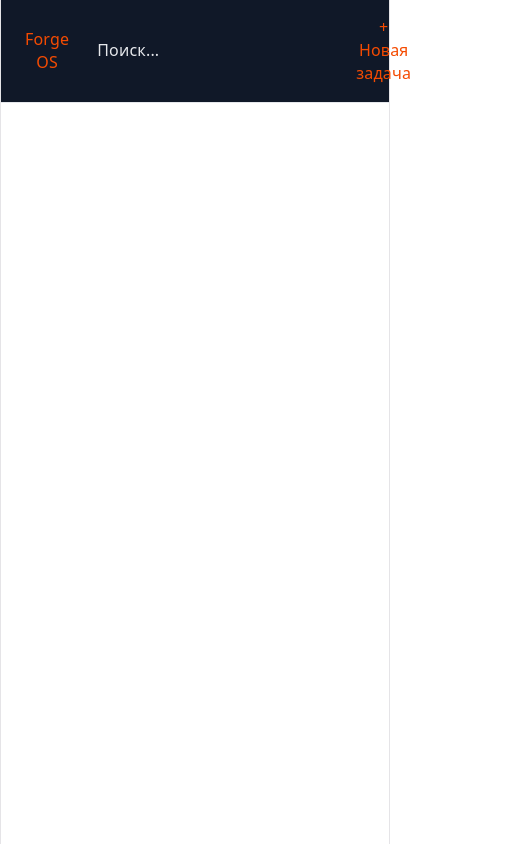
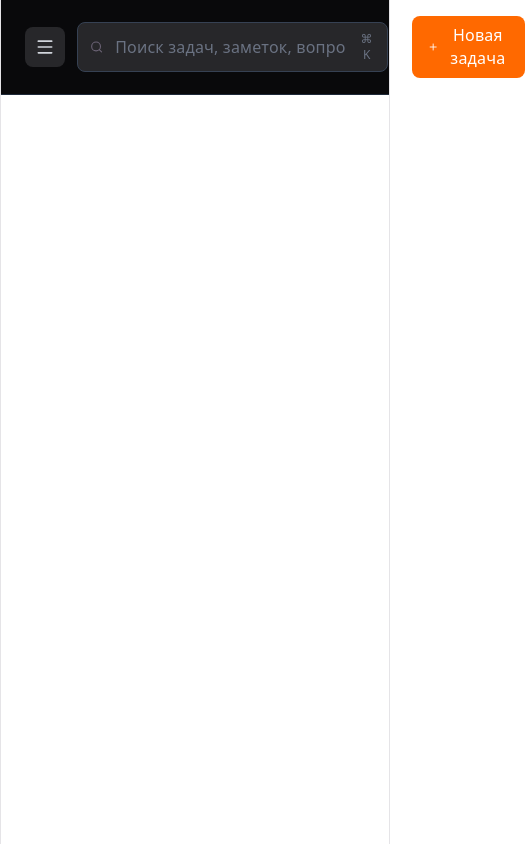
Before and after one commit to Frissonx/mentor-course, a React (Vite) app in the folder forge-os/: page / in a window 390 px wide. Shown: the whole page, 525 px wide, since content can reach past the window. Built offline with nearby package versions, Linux system fonts and the light colour scheme.

Commit message:
feat(header): add icons, search bar and hamburger button

```diff
--- a/forge-os/package.json
+++ b/forge-os/package.json
@@ -11,6 +11,7 @@
   },
   "dependencies": {
     "@tailwindcss/vite": "^4.3.2",
+    "lucide-react": "^1.24.0",
     "react": "^19.2.7",
     "react-dom": "^19.2.7",
     "tailwindcss": "^4.3.2"
--- a/forge-os/src/components/AddTaskButton/AddTaskButton.jsx
+++ b/forge-os/src/components/AddTaskButton/AddTaskButton.jsx
@@ -1,8 +1,11 @@
+import { Plus } from "lucide-react";
+
 function AddTaskButton() {
-	return (
-		<button className="text-orange-600 hover:text-orange-700">
-			+ Новая задача
-		</button>
-	)
+  return (
+    <button className="flex items-center gap-2 px-4 py-2 rounded-lg bg-orange-500 text-white hover:bg-orange-600">
+      <Plus size={18} />
+      Новая задача
+    </button>
+  );
 }
-export default AddTaskButton
+export default AddTaskButton;
--- /dev/null
+++ b/forge-os/src/components/HamburgerButton/HamburgerButton.jsx
@@ -0,0 +1,11 @@
+import { Menu } from "lucide-react";
+
+function HamburgerButton() {
+  return (
+    <button className="flex items-center justify-center w-10 h-10 rounded-lg bg-zinc-800  hover:bg-gray-700">
+      <Menu size={20} className="text-gray-300" />
+    </button>
+  );
+}
+
+export default HamburgerButton;
--- /dev/null
+++ b/forge-os/src/components/HamburgerButton/index.js
@@ -0,0 +1 @@
+export { default } from "./HamburgerButton.jsx";
--- a/forge-os/src/components/Header/Header.jsx
+++ b/forge-os/src/components/Header/Header.jsx
@@ -1,16 +1,16 @@
-import AddTaskButton from '../AddTaskButton'
-import Logo from '../Logo'
-import SearchBar from '../SearchBar'
+import AddTaskButton from "../AddTaskButton";
+import SearchBar from "../SearchBar";
+import HamburgerButton from "../HamburgerButton";
 
 function Header() {
-	return (
-		<header className="flex items-center justify-between gap-6 px-6 py-4 border-b border-gray-200 bg-gray-900">
-			<div className="flex items-center gap-6 flex-1">
-				<Logo />
-				<SearchBar />
-			</div>
-			<AddTaskButton />
-		</header>
-	)
+  return (
+    <header className="flex items-center justify-between gap-6 px-6 py-4 border-b border-gray-800 bg-zinc-950">
+      <div className="flex items-center gap-3 flex-1">
+        <HamburgerButton />
+        <SearchBar />
+      </div>
+      <AddTaskButton />
+    </header>
+  );
 }
-export default Header
+export default Header;
--- a/forge-os/src/components/SearchBar/SearchBar.jsx
+++ b/forge-os/src/components/SearchBar/SearchBar.jsx
@@ -1,11 +1,17 @@
+import { Search } from "lucide-react";
+
 function SearchBar() {
-	return (
-		<input
-			className="placeholder-gray-200 text-gray-100 p-1"
-			type="text"
-			placeholder="Поиск..."
-		></input>
-	)
+  return (
+    <div className="flex items-center gap-3 px-3 py-2 rounded-lg bg-zinc-800 border border-gray-700 flex-1 max-w-lg">
+      <Search size={18} className="text-gray-40" />
+      <input
+        type="text"
+        placeholder="Поиск задач, заметок, вопросов..."
+        className="flex-1 bg-transparent outline-none text-gray-100 placeholder-gray-500"
+      />
+      <span className="text-xs text-gray-500">⌘ K</span>
+    </div>
+  );
 }
 
-export default SearchBar
+export default SearchBar;
--- a/package.json
+++ b/package.json
@@ -1,5 +1,9 @@
 {
   "devDependencies": {
     "prettier": "3.8.3"
+  },
+  "dependencies": {
+    "@tailwindcss/vite": "^4.3.2",
+    "tailwindcss": "^4.3.2"
   }
 }
```
Also changed, not shown: 2 other files (tests, documents, lock files or other folders).
